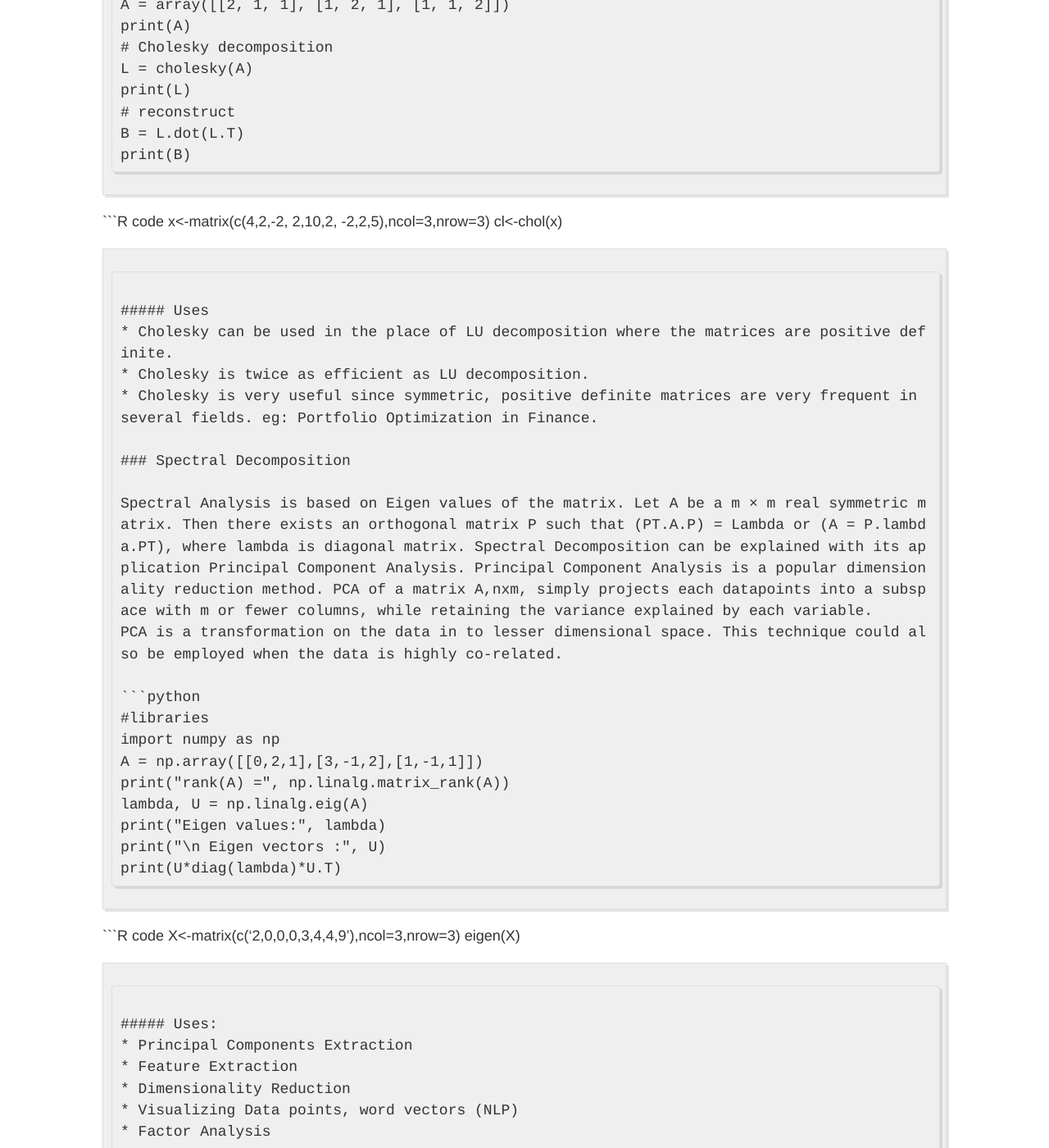
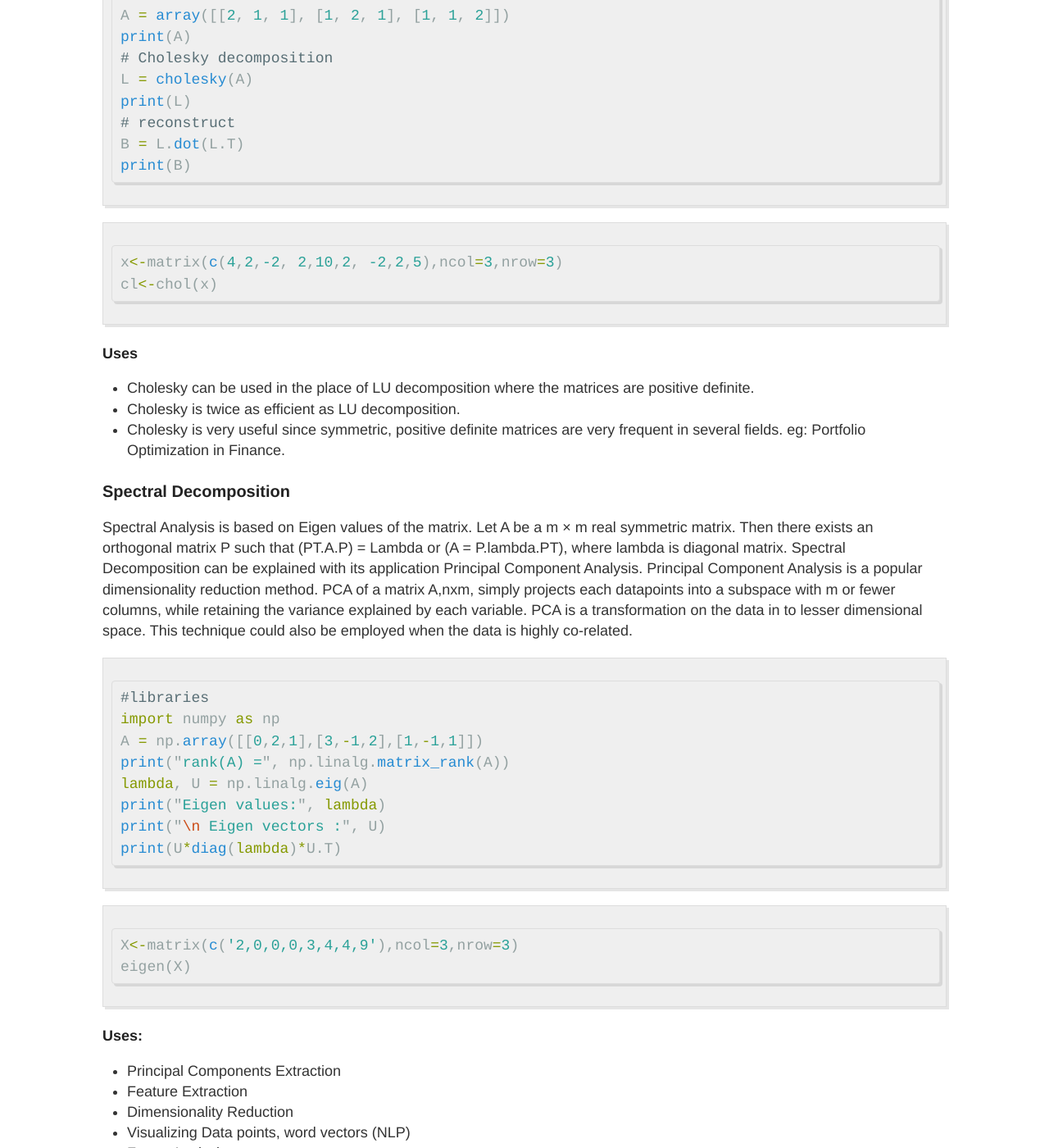
Before and after one commit to SR1608/karthickrajas.github.io, a Jekyll site: the page built from _posts/2019-01-02-Matrix-Decomposition.md, in a window 1280 px wide and 1400 px high, scrolled down 3132 px. Shown: the whole window at 82% size. Built offline with Jekyll 4.4.1, drawn with Linux system fonts in a browser that asks for light colours; comment, search, counter and statistics services are not loaded; some of the changed text lies outside the part shown.

Commit message:
posting matrix decomposition

````diff
--- a/_posts/2019-01-02-Matrix-Decomposition.md
+++ b/_posts/2019-01-02-Matrix-Decomposition.md
@@ -7,7 +7,7 @@ images:
 
 ### Introduction to Matrix Decomposition
 
->In the mathematical discipline of linear algebra, a matrix decomposition or matrix factorization is a factorization of a matrix into a product of matrices.
+**In the mathematical discipline of linear algebra, a matrix decomposition or matrix factorization is a factorization of a matrix into a product of matrices.**
 
 The decomposed matrix are used where the direct calculation can be tedious or subject to underflow or overflow errors.
 There are more than 30 matrix decomposition techniques in practice, In this blog i will try to shed some light on 5 most important techiques used in datascience. Each decomposition techniques severs some purpose depends on priciples in which they are based on. Following are the modern day applications of Matrix Decomposition:
@@ -52,11 +52,12 @@ print(B)
 ##### Note
 The LU decomposition is found iteratively and can't be successful for all the matrices easily. Hence a better/more stable way to solve the problem is called as LU decomposition with partial pivoting, which is built in python.
 
-```R code
+``` r
 library(Matrix)
 X <- matrix(c(3,2,1,9,3,4,4,2,5),ncol=3,nrow=3)
 print(expand(lu(X)))
 ```
+
 ##### Uses
 * This method is highly useful in solving system of linear equations
 * Finding the determinant ( Product of diagonal elements of upper and lower triangular matrix)
@@ -81,7 +82,7 @@ B = Q.dot(R)
 print(B)
 ```
 
-```R code
+``` r
 x<-matrix(c(1,2,3, 2,5,4, 3,4,9),ncol=3,nrow=3)
 qrstr <- qr(x)
 Q<-qr.Q(qrstr)
@@ -113,7 +114,7 @@ B = L.dot(L.T)
 print(B)
 ```
 
-```R code
+``` r
 x<-matrix(c(4,2,-2, 2,10,2, -2,2,5),ncol=3,nrow=3)
 cl<-chol(x)
 ```
@@ -139,7 +140,7 @@ print("\n Eigen vectors :", U)
 print(U*diag(lambda)*U.T)
 ```
 
-```R code
+``` r
 X<-matrix(c('2,0,0,0,3,4,4,9'),ncol=3,nrow=3)
 eigen(X)
 ```
@@ -165,7 +166,7 @@ print(" Left singular matrix :",U)
 print(" Right singular matrix :", VT)
 ```
 
-```R code
+``` r
 x<-matrix(c(14,2,4,22,16,13),ncol=3,nrow=3)
 sv<-svd(x)
 D<-sv$d
````
